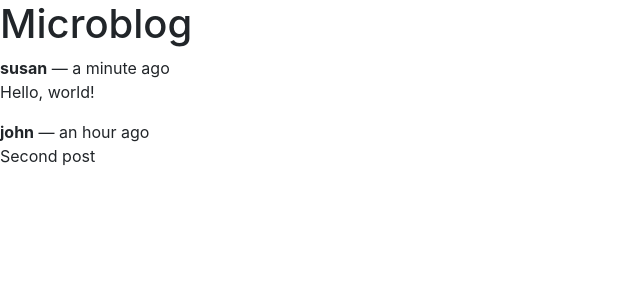
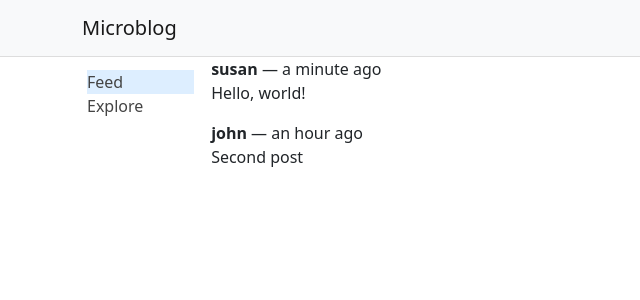
Before and after one commit to rafael-prazeres/react-microblog, a React (Create React App) app: page / in a window 1280 px wide. Shown: the top 300 px of the page, without its empty margins (0-640 px from the left). Built offline with nearby package versions, Linux system fonts and the light colour scheme.

Commit message:
The React Mega-Tutorial, Chapter 4: Routing and Page Navigation

```diff
--- a/src/App.js
+++ b/src/App.js
@@ -1,40 +1,24 @@
+import Container from 'react-bootstrap/Container';
+import { BrowserRouter, Routes, Route, Navigate } from 'react-router-dom';
+import Header from './components/Header';
+import FeedPage from './pages/FeedPage';
+import ExplorePage from './pages/ExplorePage';
+import UserPage from './pages/UserPage';
+import LoginPage from './pages/LoginPage';
+
 export default function App() {
-  // const posts = []
-  const posts = [
-    {
-      id: 1,
-      text: 'Hello, world!',
-      timestamp: 'a minute ago',
-      author: {
-        username: 'susan',
-      },
-    },
-    {
-      id: 2,
-      text: 'Second post',
-      timestamp: 'an hour ago',
-      author: {
-        username: 'john',
-      },
-    },
-  ];
-
   return (
-    <>
-      <h1>Microblog</h1>
-      {posts.length !== 0 ?
-        posts.map(post => {
-          return (
-            <p key={post.id}>
-              <b>{post.author.username}</b> &mdash; {post.timestamp}
-              <br />
-              {post.text}
-            </p>
-          );
-        })
-      :
-        <p>There are no blog posts.</p>
-      }
-    </>
+    <Container fluid className="App">
+      <BrowserRouter>
+        <Header />
+        <Routes>
+          <Route path="/" element={<FeedPage />} />
+          <Route path="/explore" element={<ExplorePage />} />
+          <Route path="/user/:username" element={<UserPage />} />
+          <Route path="/login" element={<LoginPage />} />
+          <Route path="*" element={<Navigate to="/" />} />
+        </Routes>
+      </BrowserRouter>
+    </Container>
   );
 }
--- /dev/null
+++ b/src/components/Body.js
@@ -0,0 +1,16 @@
+import Container from 'react-bootstrap/Container';
+import Stack from 'react-bootstrap/Stack';
+import Sidebar from './Sidebar';
+
+export default function Body({ sidebar, children }) {
+    return (
+        <Container>
+            <Stack direction="horizontal" className="Body">
+                {sidebar && <Sidebar />}
+                <Container className="Content">
+                    {children}
+                </Container>
+            </Stack>
+        </Container>
+    );
+}
--- /dev/null
+++ b/src/components/Header.js
@@ -0,0 +1,12 @@
+import Navbar from 'react-bootstrap/Navbar';
+import Container from 'react-bootstrap/Container';
+
+export default function Header() {
+    return(
+        <Navbar bg="light" sticky="top" className="Header">
+            <Container>
+                <Navbar.Brand>Microblog</Navbar.Brand>
+            </Container>
+        </Navbar>
+    );
+}
--- /dev/null
+++ b/src/components/Posts.js
@@ -0,0 +1,39 @@
+export default function Posts() {
+    // const posts = []
+    const posts = [
+        {
+            id: 1,
+            text: 'Hello, world!',
+            timestamp: 'a minute ago',
+            author: {
+                username: 'susan',
+            },
+        },
+        {
+            id: 2,
+            text: 'Second post',
+            timestamp: 'an hour ago',
+            author: {
+                username: 'john',
+            },
+        },
+    ];
+
+    return (
+        <>
+            {posts.length !== 0 ?
+                posts.map(post => {
+                    return (
+                        <p key={post.id}>
+                            <b>{post.author.username}</b> &mdash; {post.timestamp}
+                            <br />
+                            {post.text}
+                        </p>
+                    );
+                })
+            :
+                <p>There are no blog posts.</p>
+            }
+        </>
+    );
+}
--- /dev/null
+++ b/src/components/Sidebar.js
@@ -0,0 +1,16 @@
+import Navbar from "react-bootstrap/Navbar";
+import Nav from "react-bootstrap/Nav";
+import { NavLink } from "react-router-dom";
+
+export default function Sidebar() {
+    return (
+        <Navbar sticky="top" className="flex-column Sidebar">
+            <Nav.Item>
+                <Nav.Link as={NavLink} to="/" end>Feed</Nav.Link>
+            </Nav.Item>
+            <Nav.Item>
+                <Nav.Link as={NavLink} to="/explore">Explore</Nav.Link>
+            </Nav.Item>
+        </Navbar>
+    );
+}
--- a/src/index.css
+++ b/src/index.css
@@ -1,13 +1,36 @@
-body {
-  margin: 0;
-  font-family: -apple-system, BlinkMacSystemFont, 'Segoe UI', 'Roboto', 'Oxygen',
-    'Ubuntu', 'Cantarell', 'Fira Sans', 'Droid Sans', 'Helvetica Neue',
-    sans-serif;
-  -webkit-font-smoothing: antialiased;
-  -moz-osx-font-smoothing: grayscale;
+.App {
+  padding: 0;
 }
 
-code {
-  font-family: source-code-pro, Menlo, Monaco, Consolas, 'Courier New',
-    monospace;
+.Header {
+  border-bottom: 1px solid #ddd;
 }
+
+.Sidebar {
+  width:120px;
+  margin: 5px;
+  position: sticky;
+  top: 62px;
+  align-self: flex-start;
+  align-items: start;
+}
+
+.Sidebar .nav-item {
+  width: 100%;
+}
+
+.Sidebar a {
+  color: #444;
+}
+
+.Sidebar a:hover {
+  background-color: #eee;
+}
+
+.Sidebar a:visited {
+  color: #444;
+}
+
+.Sidebar .nav-item .active {
+  background-color: #def;
+}
--- /dev/null
+++ b/src/pages/ExplorePage.js
@@ -0,0 +1,10 @@
+import Body from '../components/Body';
+
+export default function ExplorePage() {
+    return (
+        <Body sidebar>
+            <h1>Explore</h1>
+            <p>TODO</p>
+        </Body>
+    );
+}
--- /dev/null
+++ b/src/pages/FeedPage.js
@@ -0,0 +1,10 @@
+import Body from '../components/Body';
+import Post from '../components/Posts';
+
+export default function FeedPage() {
+    return (
+        <Body sidebar>
+            <Post />
+        </Body>
+    );
+}
--- /dev/null
+++ b/src/pages/LoginPage.js
@@ -0,0 +1,10 @@
+import Body from '../components/Body';
+
+export default function LoginPage() {
+    return (
+        <Body sidebar>
+            <h1>Login form</h1>
+            <p>TODO</p>
+        </Body>
+    );
+}
--- /dev/null
+++ b/src/pages/UserPage.js
@@ -0,0 +1,13 @@
+import { useParams } from "react-router-dom";
+import Body from '../components/Body';
+
+export default function UserPage() {
+    const { username }  = useParams();
+
+    return (
+        <Body sidebar>
+            <h1>{username}</h1>
+            <p>TODO</p>
+        </Body>
+    );
+}
```
